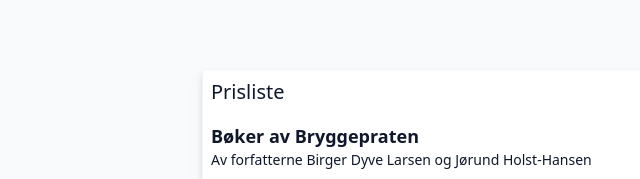
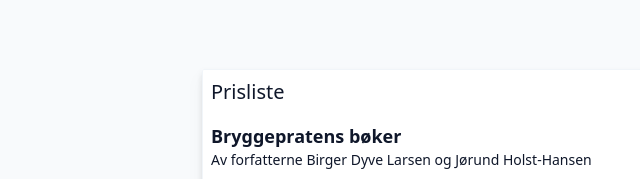
Before and after one commit to aoelarsen/bryggepraten-astro, an Astro site: page / in a window 1280 px wide. Shown: the part 855-1034 px from the top of the page, 118-758 px from the left. Built offline with nearby package versions, Linux system fonts and the light colour scheme; Astro itself is replaced by a stand-in of ours.

Commit message:
Ran an update on dependencies. Fixed spellin in price list

```diff
--- a/src/components/prisliste.tsx
+++ b/src/components/prisliste.tsx
@@ -8,7 +8,7 @@
     <section className='p-2 my-2 border border-slate-100 bg-white rounded-sm drop-shadow-lg grid'>
       <h3 className='text-xl'>Prisliste</h3>
       <div className='my-4'>
-        <h4 className='text-lg font-semibold'>Bøker av Bryggepraten</h4>
+        <h4 className='text-lg font-semibold'>Bryggepratens bøker</h4>
         <p className='p-0 mb-3 text-sm'>Av forfatterne Birger Dyve Larsen og Jørund Holst-Hansen</p>
         {booksBrygge ? booksBrygge.map(book => {return (
           <div className='w-full grid grid-cols-[1fr,auto]  hover:bg-slate-50 gap-y-4'>
```
Also changed, not shown: tailwind.config.cjs (+6 -6 lines), 1 other file.
